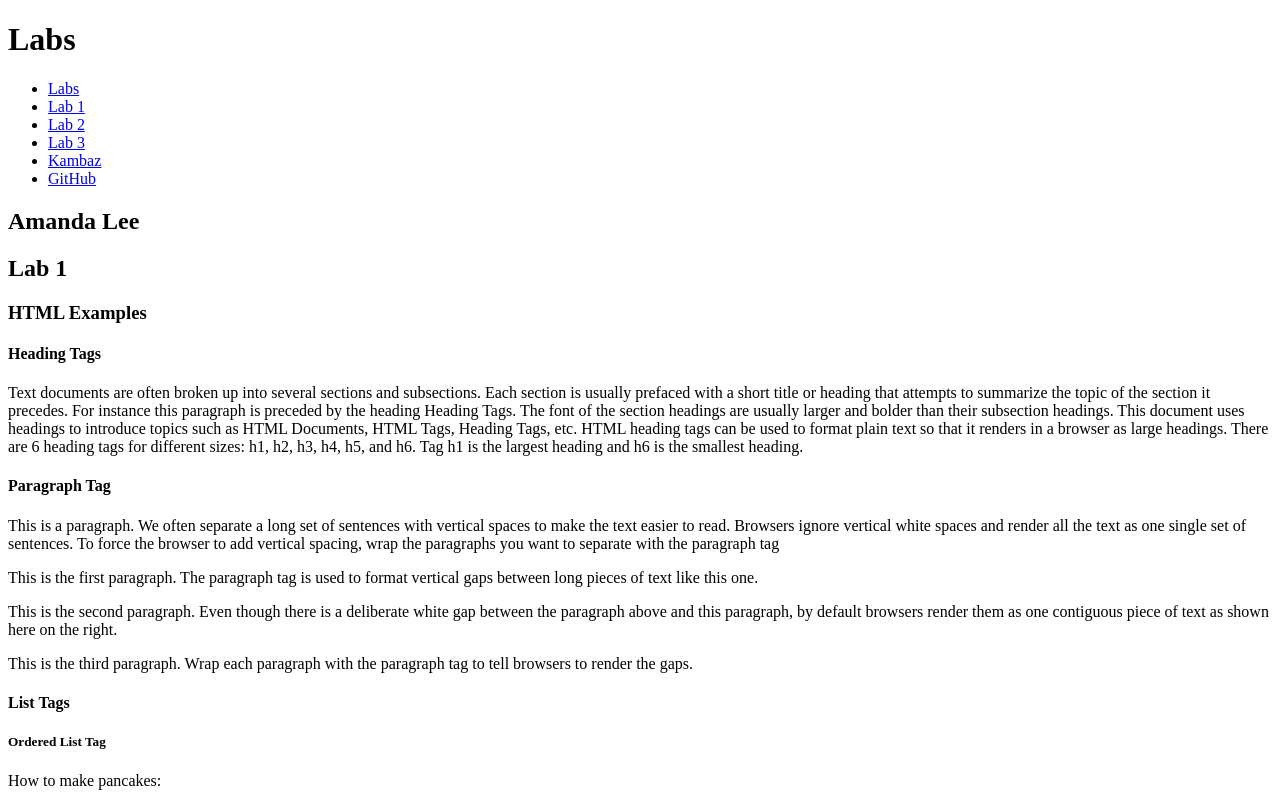
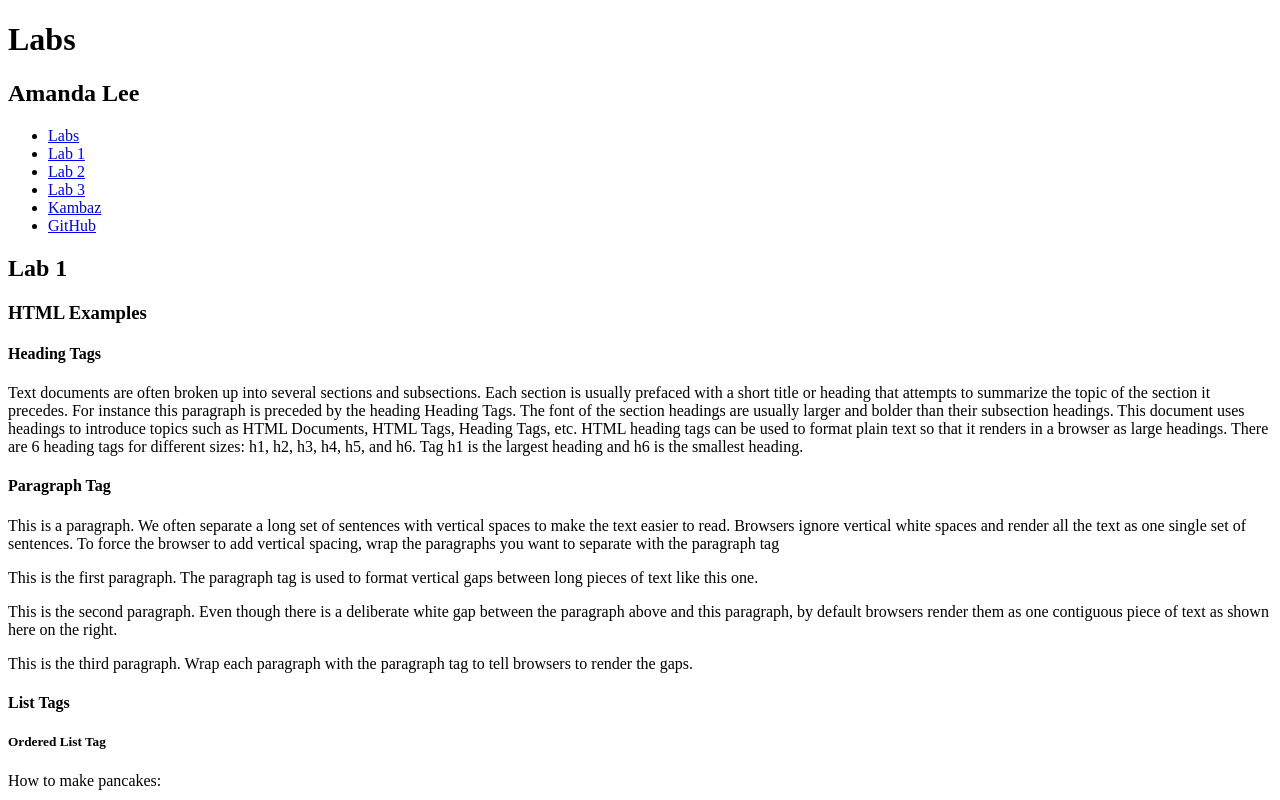
Before and after one commit to dewikalis/Kambaz-quizzes-front, a React (Vite) app: page /#/Labs/Lab1 in a window 1280 px wide. Shown: the top 800 px of the page. Built offline with nearby package versions, Linux system fonts and the light colour scheme.

Commit message:
name for lab

```diff
--- a/src/Labs/Lab1/index.tsx
+++ b/src/Labs/Lab1/index.tsx
@@ -1,7 +1,6 @@
 export default function Lab1() {
   return (
     <div id="wd-lab1">
-      <h2>Amanda Lee</h2>
       <h2>Lab 1</h2>
       <h3>HTML Examples</h3>
       <div id="wd-h-tag">
--- a/src/Labs/index.tsx
+++ b/src/Labs/index.tsx
@@ -7,6 +7,7 @@ export default function Labs() {
   return (
     <div>
       <h1>Labs</h1>
+      <h2>Amanda Lee</h2>
       <TOC />
       <Routes>
         <Route path="/" element={<Navigate to="Lab1" />} />
```
